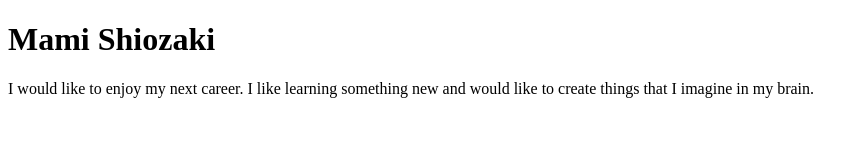
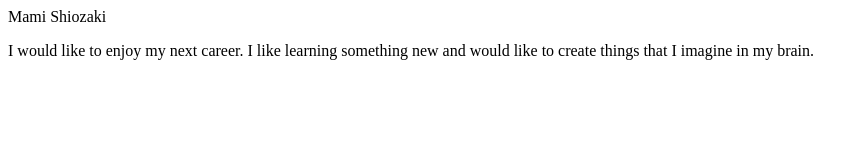
Before and after one commit to Mami-Mary/mami-mary.github.io, a plain HTML site: page index.html in a window 1280 px wide. Shown: the whole page, without its empty margins (0-868 px from the left). Drawn offline with Linux system fonts and the light colour scheme.

Commit message:
Completes Lab 1

```diff
--- a/index.html
+++ b/index.html
@@ -1,7 +1,7 @@
 <!DOCTYPE html>
 <html>
+  <head>Mami Shiozaki</head>
   <body>
-    <h1>Mami Shiozaki</h1>
     <p>I would like to enjoy my next career. I like learning something new and would like to create things that I imagine in my brain.</p>
   </body>
 </html>
```
